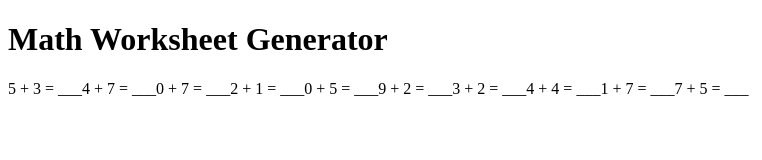
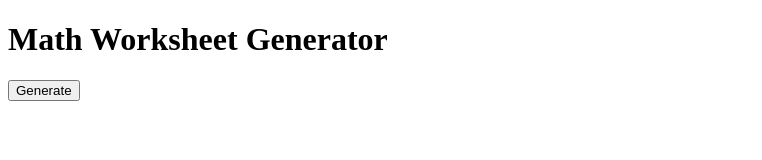
Before and after one commit to RobertAKARobin/math_worksheet_generator, a plain HTML site: page index.html in a window 1280 px wide. Shown: the whole page, without its empty margins (0-762 px from the left). Drawn offline with Linux system fonts and the light colour scheme.

Commit message:
Generates problems on click

```diff
--- a/index.html
+++ b/index.html
@@ -7,6 +7,9 @@
   </head>
   <body>
     <h1>Math Worksheet Generator</h1>
+    <div id="controls">
+      <button id="do_generate">Generate</button>
+    </div>
     <div id="problems">
 
     </div>
--- a/script.js
+++ b/script.js
@@ -20,8 +20,12 @@ var placeProblem = function(){
   $("#problems").html( $("#problems").html() + generateProblem());
 }
 
-var main = function(){
+var placeProblems = function(){
   repeatTimes(10, placeProblem);
 }
 
+var main = function(){
+  $("#do_generate").on("click", placeProblems);
+}
+
 $(document).ready(main);
```
